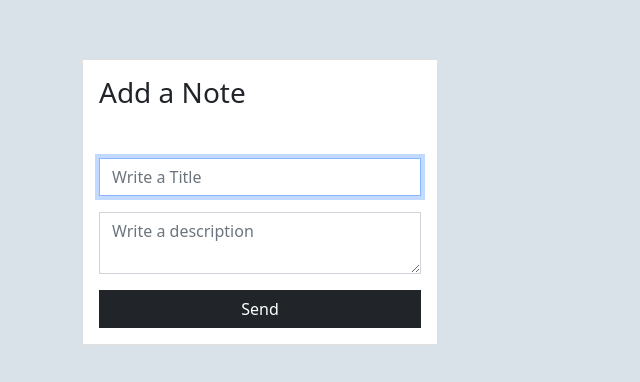
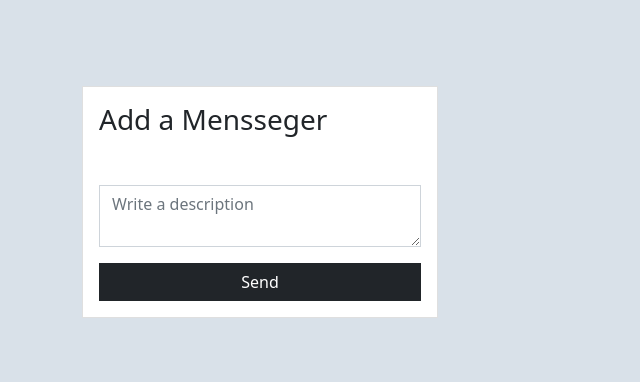
Before and after one commit to Yair-Bataglia/nodejs-sockets, a website: page src/public/index.html in a window 1280 px wide. Shown: the part 198-580 px from the top of the page, without its empty margins (0-640 px from the left). Drawn offline with nearby package versions, Linux system fonts and the light colour scheme; no server answers.

Commit message:
Update index.html

```diff
--- a/src/public/index.html
+++ b/src/public/index.html
@@ -18,10 +18,9 @@
         <div class="row h-100">
             <div class="col-md-4 my-auto">
                 <form id="noteForm" class="card card-body rounded-0" action="">
-                    <h1 class="h3 mb-5">Add a Note</h1>
+                    <h1 class="h3 mb-5">Add a Mensseger</h1>
 
-                    <input type="text" name="title" id="title" placeholder="Write a Title"
-                        class="form-control rounded-0 mb-3" autofocus>
+
 
                     <textarea name="description" id="description" rows="2" class="form-control rounded-0 mb-3"
                         placeholder="Write a description"></textarea>
```
